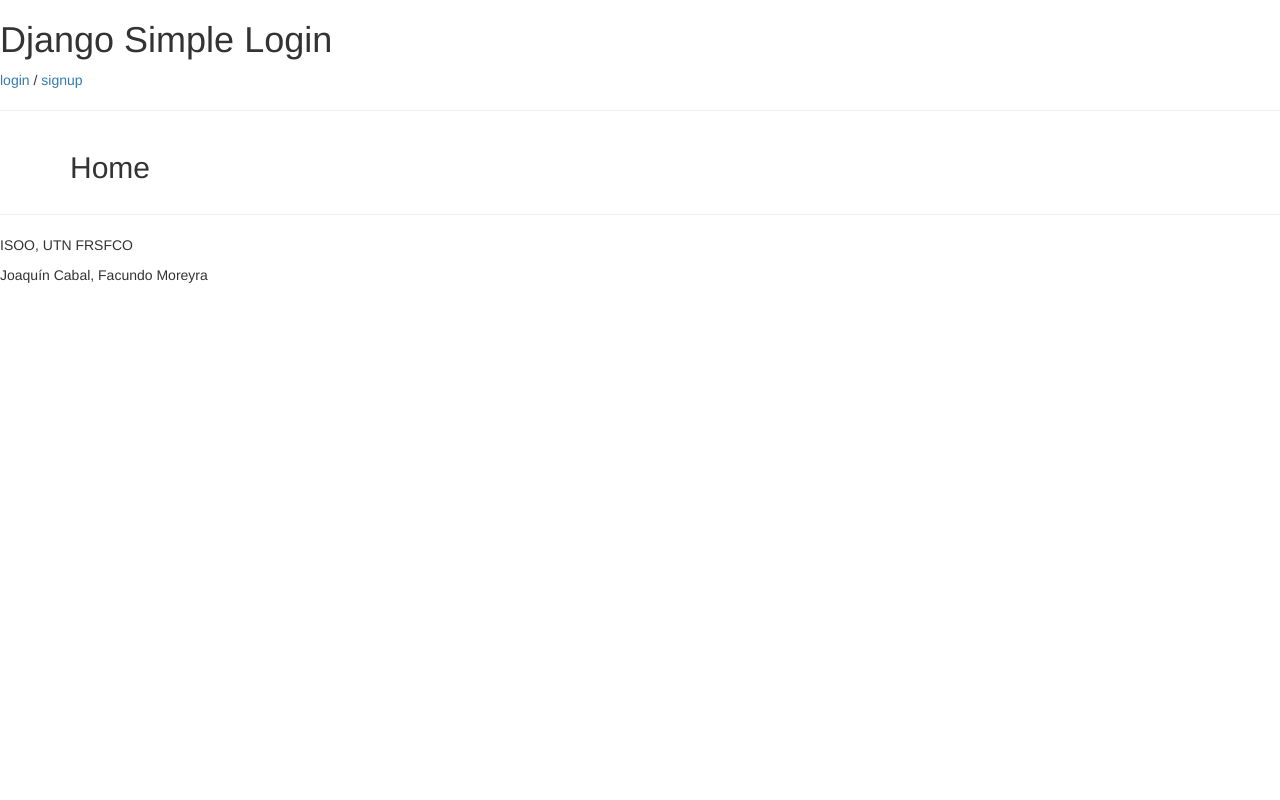
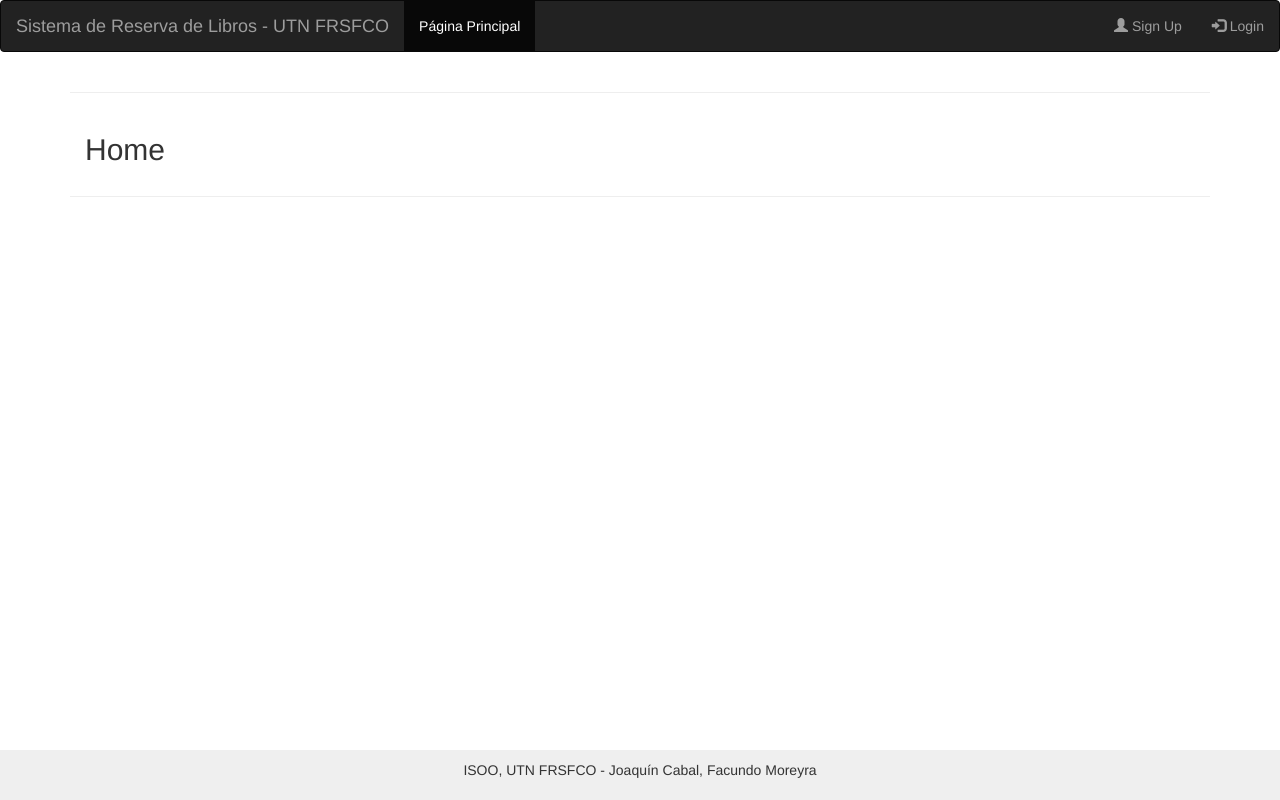
Before and after one commit to fmoreyra/ReservaLibrosISOO, a Django app: page / in a window 1280 px wide. Run offline with Django 3.2, Linux system fonts and the light colour scheme; parts of the project's set-up code (start-up, migrations or seed data) failed here and were passed over; some libraries are stand-ins or nearby versions.

Commit message:
mejorado de bootstrap y footer

```diff
--- a/templates/base.html
+++ b/templates/base.html
@@ -1,39 +1,70 @@
 <!DOCTYPE html>
 <html>
+
 <head>
   <meta charset="utf-8">
   <title>{% block title %}Django Simple Login{% endblock %}</title>
   <script src="https://code.jquery.com/jquery-3.1.0.min.js"></script>
   <script src="https://maxcdn.bootstrapcdn.com/bootstrap/3.3.7/js/bootstrap.min.js"></script>
   <link rel="stylesheet" href="https://maxcdn.bootstrapcdn.com/bootstrap/3.3.7/css/bootstrap.min.css">
+  <style>
+    .bg-4 {
+      position: fixed;
+      right: 0;
+      bottom: 0;
+      left: 0;
+      padding: 1rem;
+      background-color: #efefef;
+      text-align: center;
+    }
+  </style>
 </head>
+
 <body>
+
     <header>
-    <h1>Django Simple Login</h1>
-    {% if user.is_authenticated %}
-      Hola, {{ user.username }}!
-      {% if user.is_staff %}
-        <a href="{% url 'logout' %}">logout</a> / <a href="/admin">admin</a>
+      <nav class="navbar navbar-inverse">
+        <div class="container-fluid">
+          <div class="navbar-header">
+            <a class="navbar-brand" href="/">Sistema de Reserva de Libros - UTN FRSFCO</a>
+          </div>
+          <ul class="nav navbar-nav">
+            <li class="active"><a href="/">Página Principal</a></li>
+          </ul>
+          {% if user.is_authenticated %} {% if user.is_staff %}
+          <ul class="nav navbar-nav navbar-right">
+            <li>Hola, {{ user.username }}</li>
+            <li><a href="/admin"><span class="glyphicon glyphicon-tasks"></span> Admin</a></li>
+            <li><a href="{% url 'logout' %}"><span class="glyphicon glyphicon-log-out"></span> Logout</a></li>
+          </ul>
           {% else %}
-        <a href="{% url 'logout' %}">logout</a>
+          <ul class="nav navbar-nav navbar-right">
+            <li>Hola, {{ user.username }}</li>
+            <li><a href="{% url 'logout' %}"><span class="glyphicon glyphicon-log-out"></span> Logout</a></li>
+          </ul>
+          <a href="{% url 'logout' %}">logout</a> {% endif %} {% else %}
+          <ul class="nav navbar-nav navbar-right">
+            <li><a href="{% url 'signup' %}"><span class="glyphicon glyphicon-user"></span> Sign Up</a></li>
+            <li><a href="{% url 'login' %}"><span class="glyphicon glyphicon-log-in"></span> Login</a></li>
+          </ul>
           {% endif %}
-    {% else %}
-      <a href="{% url 'login' %}">login</a> / <a href="{% url 'signup' %}">signup</a>
-    {% endif %}
+        </div>
+      </nav>
     </header>
+    <div class="container">
     <hr>
     <main>
       <div class="container">
-    {% block content %}
-    {% endblock %}
+        {% block content %} {% endblock %}
       </div>
     </main>
     <hr>
-  <footer>
-    <p>ISOO, UTN FRSFCO</p>
-    <p>Joaquín Cabal, Facundo Moreyra</p>
+    <footer class="container-fluid bg-4 text-center">
+      <p>ISOO, UTN FRSFCO - Joaquín Cabal, Facundo Moreyra</p>
     </footer>
+  </div>
   <script src="https://code.jquery.com/jquery-3.1.0.min.js"></script>
   {% block javascript %}{% endblock %}
 </body>
+
 </html>
```
Also changed, not shown: templates/login.html (+20 -7 lines). Lines whose indentation alone changed are shown as unchanged.
